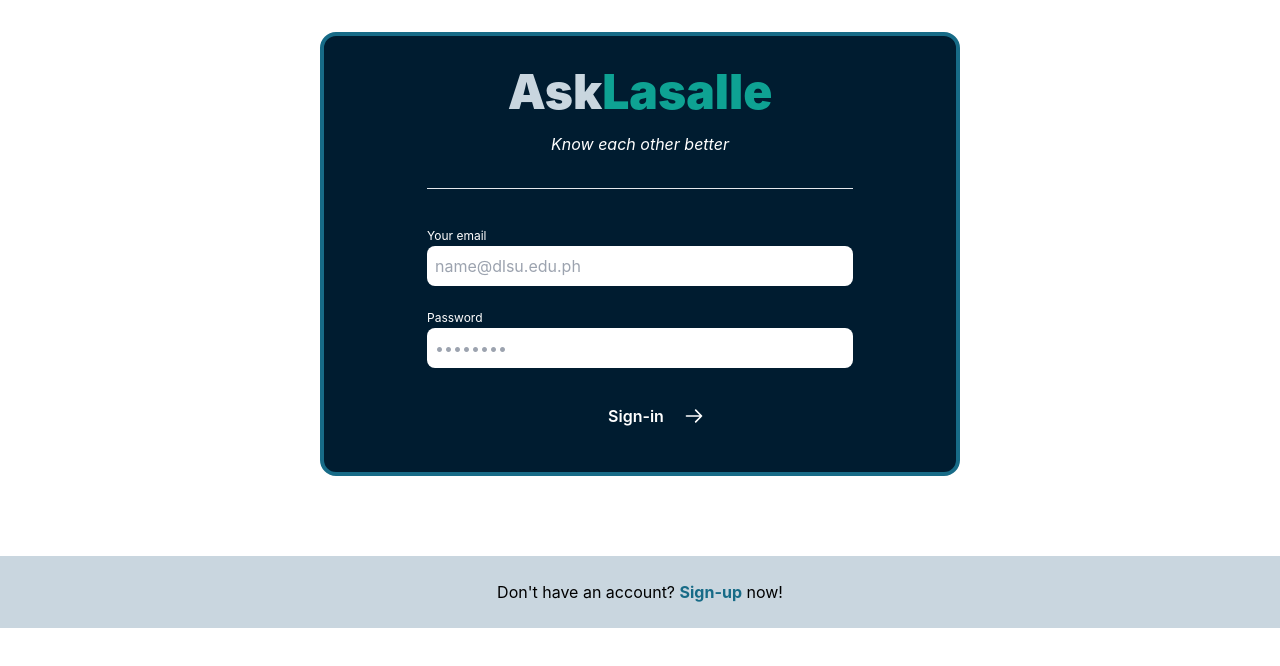
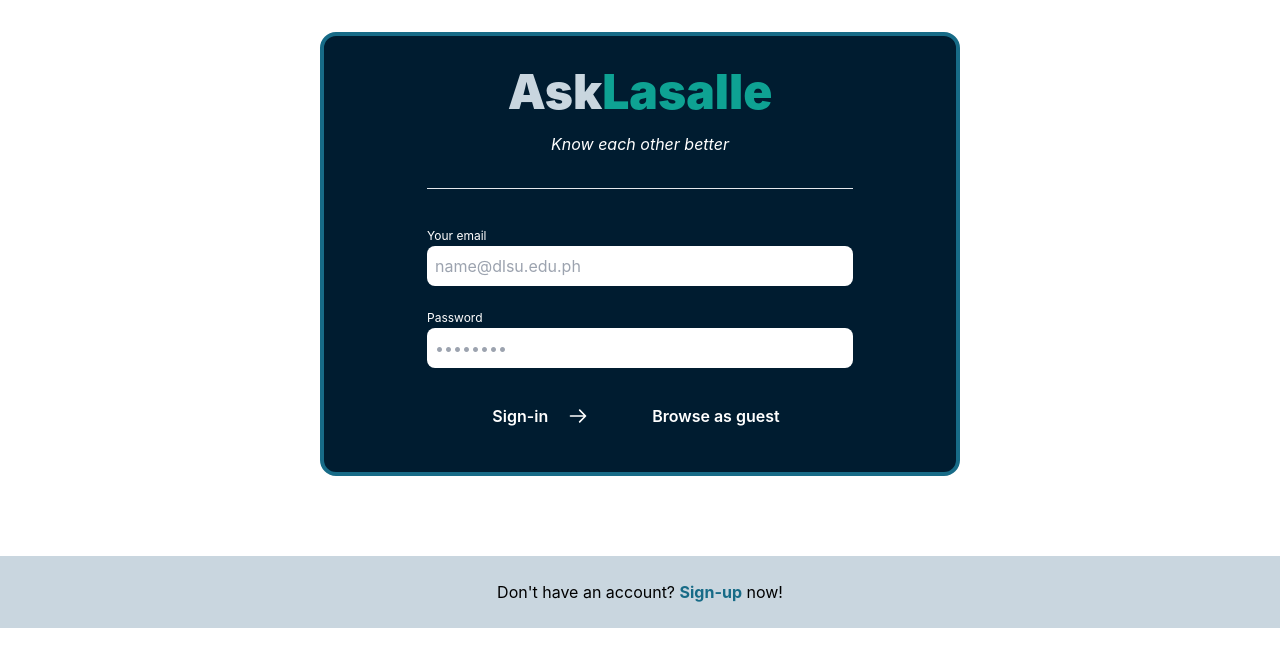
Before and after one commit to Ethea2/asklasalle, a React (Create React App) app in the folder views/: page / in a window 1280 px wide. Shown: the top 666 px of the page. Built offline with nearby package versions, Linux system fonts and the light colour scheme.

Commit message:
small changes are done

```diff
--- a/views/src/pages/Onboarding.js
+++ b/views/src/pages/Onboarding.js
@@ -37,6 +37,9 @@
                             </span>
                             <span className="relative w-full text-left transition-colors duration-200 ease-in-out group-hover:text-white">Sign-in</span>
                         </Link>
+                        <Link to="/homepage" className="relative inline-flex items-center justify-start py-3 pl-12 pr-14 overflow-hidden font-semibold text-white transition-all duration-150 ease-in-out hover:bg-mint group">
+                            <span className="relative w-full text-left transition-colors duration-200 ease-in-out group-hover:text-white">Browse as guest</span>
+                        </Link>
                     </div>
                 </div>
             </div>
```
Also changed, not shown: 1 other file (tests, documents, lock files or other folders).
